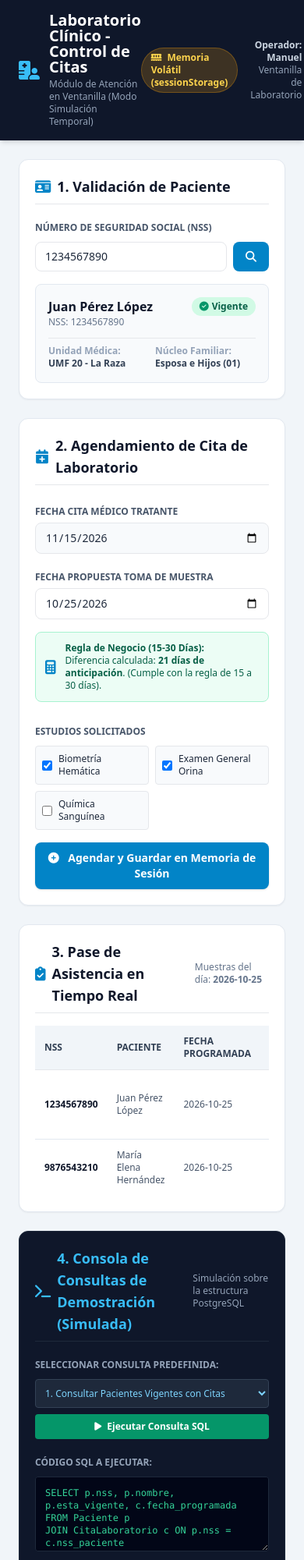
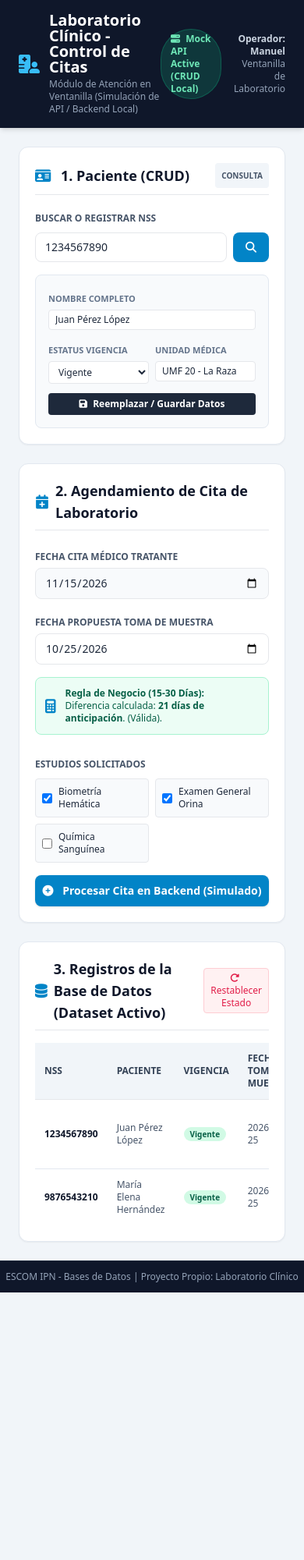
Before and after one commit to ZoulessAG/practica1-bd, a plain HTML site: page practica2/proyecto-propio/landing/index.html in a window 390 px wide. Shown: the top 2000 px of the page at 78% size. After the commit the page ends 1657 px from the top, so only its background shows below. Drawn offline with nearby package versions, Linux system fonts and the light colour scheme.

Commit message:
feat: landing page interactiva con sessionStorage y consola de consultas

```diff
--- a/practica2/proyecto-propio/landing/index.html
+++ b/practica2/proyecto-propio/landing/index.html
@@ -15,12 +15,12 @@
         <i class="fa-solid fa-hospital-user text-sky-400 text-2xl"></i>
         <div>
             <h1 class="text-xl font-bold leading-none">Laboratorio Clínico - Control de Citas</h1>
-            <p class="text-xs text-slate-400 mt-1">Módulo de Atención en Ventanilla (Modo Simulación Temporal)</p>
+            <p class="text-xs text-slate-400 mt-1">Módulo de Atención en Ventanilla (Simulación de API / Backend Local)</p>
         </div>
     </div>
     <div class="flex items-center space-x-4">
-            <span class="bg-amber-500/20 text-amber-300 text-xs font-semibold px-3 py-1 rounded-full border border-amber-500/30">
-                <i class="fa-solid fa-memory mr-1"></i> Memoria Volátil (sessionStorage)
+            <span class="bg-emerald-500/20 text-emerald-300 text-xs font-semibold px-3 py-1 rounded-full border border-emerald-500/30">
+                <i class="fa-solid fa-server mr-1"></i> Mock API Active (CRUD Local)
             </span>
         <div class="text-right text-xs text-slate-300">
             <p class="font-bold">Operador: Manuel</p>
@@ -32,14 +32,15 @@
 <!-- Main Workspace -->
 <main class="flex-1 max-w-7xl w-full mx-auto p-6 grid grid-cols-1 lg:grid-cols-3 gap-6">
 
-    <!-- Columna 1: Búsqueda y Validación por NSS -->
+    <!-- Columna 1: Búsqueda y Modificación de Datos de Paciente -->
     <section class="bg-white p-5 rounded-xl shadow-sm border border-slate-200 flex flex-col space-y-4">
-        <h2 class="text-lg font-bold text-slate-900 border-b pb-2 flex items-center">
-            <i class="fa-solid fa-id-card text-sky-600 mr-2"></i> 1. Validación de Paciente
+        <h2 class="text-lg font-bold text-slate-900 border-b pb-2 flex items-center justify-between">
+            <span><i class="fa-solid fa-id-card text-sky-600 mr-2"></i> 1. Paciente (CRUD)</span>
+            <span id="modeBadge" class="text-[10px] bg-slate-100 text-slate-600 px-2 py-0.5 rounded uppercase font-bold">Consulta</span>
         </h2>
 
         <div class="space-y-2">
-            <label class="text-xs font-bold text-slate-600 uppercase">Número de Seguridad Social (NSS)</label>
+            <label class="text-xs font-bold text-slate-600 uppercase">Buscar o Registrar NSS</label>
             <div class="flex space-x-2">
                 <input type="text" id="nssInput" value="1234567890" placeholder="Ingrese NSS..."
                        class="flex-1 px-3 py-2 border rounded-lg text-sm focus:ring-2 focus:ring-sky-500 outline-none">
@@ -49,27 +50,30 @@
             </div>
         </div>
 
-        <!-- Ficha del Paciente Desplegada -->
-        <div id="pacienteCard" class="bg-slate-50 p-4 rounded-lg border border-slate-200 space-y-3">
-            <div class="flex justify-between items-start">
-                <div>
-                    <h3 class="font-bold text-slate-900 text-base" id="pacNombre">Juan Pérez López</h3>
-                    <p class="text-xs text-slate-500" id="pacNSS">NSS: 1234567890</p>
+        <!-- Formulario de Modificación de Datos del Paciente -->
+        <div id="pacienteForm" class="bg-slate-50 p-4 rounded-lg border border-slate-200 space-y-3">
+            <div class="space-y-1">
+                <label class="text-[11px] font-bold text-slate-500 uppercase">Nombre Completo</label>
+                <input type="text" id="pacNombreInput" value="Juan Pérez López" class="w-full px-2 py-1 border rounded text-xs bg-white">
+            </div>
+
+            <div class="grid grid-cols-2 gap-2">
+                <div class="space-y-1">
+                    <label class="text-[11px] font-bold text-slate-500 uppercase">Estatus Vigencia</label>
+                    <select id="pacVigenciaInput" class="w-full px-2 py-1 border rounded text-xs bg-white">
+                        <option value="true" selected>Vigente</option>
+                        <option value="false">No Vigente</option>
+                    </select>
                 </div>
-                <span id="pacVigencia" class="bg-emerald-100 text-emerald-800 text-xs font-bold px-2.5 py-1 rounded-full flex items-center">
-                        <i class="fa-solid fa-circle-check mr-1 text-emerald-600"></i> Vigente
-                    </span>
-            </div>
-            <div class="grid grid-cols-2 gap-2 text-xs text-slate-600 pt-2 border-t">
-                <div>
-                    <span class="font-semibold block text-slate-400">Unidad Médica:</span>
-                    <span id="pacUnidad" class="font-bold text-slate-700">UMF 20 - La Raza</span>
-                </div>
-                <div>
-                    <span class="font-semibold block text-slate-400">Núcleo Familiar:</span>
-                    <span id="pacNucleo" class="font-bold text-slate-700">Esposa e Hijos (01)</span>
+                <div class="space-y-1">
+                    <label class="text-[11px] font-bold text-slate-500 uppercase">Unidad Médica</label>
+                    <input type="text" id="pacUnidadInput" value="UMF 20 - La Raza" class="w-full px-2 py-1 border rounded text-xs bg-white">
                 </div>
             </div>
+
+            <button onclick="guardarOActualizarPaciente()" class="w-full bg-slate-800 hover:bg-slate-900 text-white font-bold py-1.5 rounded text-xs transition mt-2">
+                <i class="fa-solid fa-floppy-disk mr-1"></i> Reemplazar / Guardar Datos
+            </button>
         </div>
     </section>
 
@@ -79,7 +83,7 @@
             <i class="fa-solid fa-calendar-plus text-sky-600 mr-2"></i> 2. Agendamiento de Cita de Laboratorio
         </h2>
 
-        <form id="citaForm" onsubmit="validarYAgendar(event)" class="space-y-4">
+        <form id="citaForm" onsubmit="agendarCitaBackendSimulado(event)" class="space-y-4">
             <div class="grid grid-cols-1 md:grid-cols-2 gap-4">
                 <div class="space-y-1">
                     <label class="text-xs font-bold text-slate-600 uppercase">Fecha Cita Médico Tratante</label>
@@ -94,7 +98,6 @@
                 </div>
             </div>
 
-            <!-- Alerta Dinámica de Regla -->
             <div id="alertaRegla" class="p-3 rounded-lg text-xs font-medium flex items-center bg-sky-50 text-sky-800 border border-sky-200">
                 <i class="fa-solid fa-calculator text-sky-600 text-lg mr-3"></i>
                 <div>
@@ -103,7 +106,6 @@
                 </div>
             </div>
 
-            <!-- Estudios -->
             <div class="space-y-2 pt-2">
                 <label class="text-xs font-bold text-slate-600 uppercase">Estudios Solicitados</label>
                 <div class="grid grid-cols-2 sm:grid-cols-3 gap-2 text-xs">
@@ -123,18 +125,20 @@
             </div>
 
             <button type="submit" id="btnAgendar" class="w-full bg-sky-600 hover:bg-sky-700 text-white font-bold py-2.5 rounded-lg text-sm transition shadow">
-                <i class="fa-solid fa-plus-circle mr-2"></i> Agendar y Guardar en Memoria de Sesión
+                <i class="fa-solid fa-plus-circle mr-2"></i> Procesar Cita en Backend (Simulado)
             </button>
         </form>
     </section>
 
-    <!-- Columna 3: Pase de Asistencia Diario -->
+    <!-- Columna 3: Pase de Asistencia y Gestión de Registros -->
     <section class="bg-white p-5 rounded-xl shadow-sm border border-slate-200 lg:col-span-3 space-y-4">
         <div class="flex justify-between items-center border-b pb-2">
             <h2 class="text-lg font-bold text-slate-900 flex items-center">
-                <i class="fa-solid fa-clipboard-check text-sky-600 mr-2"></i> 3. Pase de Asistencia en Tiempo Real
+                <i class="fa-solid fa-database text-sky-600 mr-2"></i> 3. Registros de la Base de Datos (Dataset Activo)
             </h2>
-            <span class="text-xs text-slate-500">Muestras del día: <strong>2026-10-25</strong></span>
+            <button onclick="reiniciarBackend()" class="text-xs bg-rose-50 text-rose-600 border border-rose-200 px-2 py-1 rounded hover:bg-rose-100">
+                <i class="fa-solid fa-rotate-right mr-1"></i> Restablecer Estado
+            </button>
         </div>
 
         <div class="overflow-x-auto">
@@ -143,102 +147,77 @@
                 <tr>
                     <th class="p-3">NSS</th>
                     <th class="p-3">Paciente</th>
-                    <th class="p-3">Fecha Programada</th>
-                    <th class="p-3">Cita Médico</th>
+                    <th class="p-3">Vigencia</th>
+                    <th class="p-3">Fecha Toma Muestra</th>
                     <th class="p-3">Estudios</th>
                     <th class="p-3 text-center">Asistencia</th>
+                    <th class="p-3 text-center">Acciones</th>
                 </tr>
                 </thead>
-                <tbody class="divide-y divide-slate-200" id="tablaAsistencia">
-                <!-- Filas dinámicas generadas desde sessionStorage -->
-                </tbody>
+                <tbody class="divide-y divide-slate-200" id="tablaAsistencia"></tbody>
             </table>
-        </div>
-    </section>
-
-    <!-- Columna 4: Consola de Consultas SQL Simulo-Interactivas -->
-    <section class="bg-slate-900 text-slate-200 p-5 rounded-xl shadow-sm border border-slate-800 lg:col-span-3 space-y-4">
-        <div class="flex justify-between items-center border-b border-slate-800 pb-2">
-            <h2 class="text-lg font-bold text-sky-400 flex items-center">
-                <i class="fa-solid fa-terminal mr-2"></i> 4. Consola de Consultas de Demostración (Simulada)
-            </h2>
-            <span class="text-xs text-slate-400">Simulación sobre la estructura PostgreSQL</span>
-        </div>
-
-        <div class="grid grid-cols-1 md:grid-cols-3 gap-4">
-            <div class="space-y-2">
-                <label class="text-xs font-bold text-slate-400 uppercase">Seleccionar Consulta Predefinida:</label>
-                <select id="selectConsulta" onchange="cargarConsulta()" class="w-full bg-slate-800 text-sky-300 border border-slate-700 p-2 rounded text-xs outline-none">
-                    <option value="1">1. Consultar Pacientes Vigentes con Citas</option>
-                    <option value="2">2. Validar Citas que Cumplen Regla (15-30 Días)</option>
-                    <option value="3">3. Reporte de Asistencia Diaria (Toma de Muestras)</option>
-                </select>
-                <button onclick="ejecutarConsulta()" class="w-full bg-emerald-600 hover:bg-emerald-700 text-white font-bold py-2 rounded text-xs transition">
-                    <i class="fa-solid fa-play mr-1"></i> Ejecutar Consulta SQL
-                </button>
-            </div>
-
-            <div class="md:col-span-2 space-y-2">
-                <label class="text-xs font-bold text-slate-400 uppercase">Código SQL a Ejecutar:</label>
-                <textarea id="sqlCode" readonly class="w-full h-24 bg-slate-950 text-emerald-400 font-mono p-3 rounded text-xs border border-slate-800 outline-none"></textarea>
-            </div>
-        </div>
-
-        <!-- Resultado de la Consulta -->
-        <div class="space-y-1">
-            <label class="text-xs font-bold text-slate-400 uppercase">Resultado de la Consulta (Dataset Resultante):</label>
-            <div id="sqlResult" class="bg-slate-950 p-3 rounded text-xs font-mono text-slate-300 overflow-x-auto border border-slate-800">
-                Haz clic en "Ejecutar Consulta SQL" para ver los datos procesados en tiempo real.
-            </div>
         </div>
     </section>
 
 </main>
 
+<!-- Footer -->
 <footer class="bg-slate-900 text-slate-400 text-center text-xs py-3 mt-auto border-t border-slate-800">
     ESCOM IPN - Bases de Datos | Proyecto Propio: Laboratorio Clínico
 </footer>
 
-<!-- Script de Estado Volátil (sessionStorage) -->
+<!-- Backend Service Simulado -->
 <script>
-    // Datos Iniciales por Defecto
-    const datosIniciales = [
-        { nss: "1234567890", nombre: "Juan Pérez López", fLab: "2026-10-25", fDoc: "2026-11-15", estudios: "Biometría Hemática, Examen Orina", asistio: true },
-        { nss: "9876543210", nombre: "María Elena Hernández", fLab: "2026-10-25", fDoc: "2026-11-18", estudios: "Química Sanguínea", asistio: false }
+    const DB_INITIAL = [
+        { nss: "1234567890", nombre: "Juan Pérez López", vigente: true, unidad: "UMF 20 - La Raza", fLab: "2026-10-25", fDoc: "2026-11-15", estudios: "Biometría Hemática, Examen Orina", asistio: true },
+        { nss: "9876543210", nombre: "María Elena Hernández", vigente: true, unidad: "UMF 10", fLab: "2026-10-25", fDoc: "2026-11-18", estudios: "Química Sanguínea", asistio: false }
     ];
 
-    // Cargar o Inicializar sessionStorage
-    function getCitas() {
-        const data = sessionStorage.getItem('citas_lab');
+    // Leer datos de sessionStorage
+    function dbRead() {
+        const data = sessionStorage.getItem('mock_db');
         if (!data) {
-            sessionStorage.setItem('citas_lab', JSON.stringify(datosIniciales));
-            return datosIniciales;
+            sessionStorage.setItem('mock_db', JSON.stringify(DB_INITIAL));
+            return DB_INITIAL;
         }
         return JSON.parse(data);
     }
 
-    function guardarCitas(citas) {
-        sessionStorage.setItem('citas_lab', JSON.stringify(citas));
+    // Escribir datos a sessionStorage
+    function dbWrite(data) {
+        sessionStorage.setItem('mock_db', JSON.stringify(data));
         renderTabla();
     }
 
     function renderTabla() {
-        const citas = getCitas();
+        const db = dbRead();
         const tbody = document.getElementById('tablaAsistencia');
         tbody.innerHTML = '';
 
-        citas.forEach((c, index) => {
+        db.forEach((item, index) => {
             const tr = document.createElement('tr');
             tr.className = "hover:bg-slate-50";
             tr.innerHTML = `
-                    <td class="p-3 font-bold text-slate-900">${c.nss}</td>
-                    <td class="p-3">${c.nombre}</td>
-                    <td class="p-3">${c.fLab}</td>
-                    <td class="p-3">${c.fDoc}</td>
-                    <td class="p-3">${c.estudios}</td>
+                    <td class="p-3 font-bold text-slate-900">${item.nss}</td>
+                    <td class="p-3">${item.nombre}</td>
+                    <td class="p-3">
+                        <span class="px-2 py-0.5 rounded-full text-[10px] font-bold ${item.vigente ? 'bg-emerald-100 text-emerald-800' : 'bg-rose-100 text-rose-800'}">
+                            ${item.vigente ? 'Vigente' : 'Inactivo'}
+                        </span>
+                    </td>
+                    <td class="p-3">${item.fLab}</td>
+                    <td class="p-3">${item.estudios}</td>
                     <td class="p-3 text-center">
-                        <button onclick="toggleAsistencia(${index})" class="${c.asistio ? 'bg-emerald-500 hover:bg-emerald-600' : 'bg-amber-500 hover:bg-amber-600'} text-white px-3 py-1 rounded text-[11px] font-bold transition">
-                            <i class="fa-solid ${c.asistio ? 'fa-check' : 'fa-clock'} mr-1"></i> ${c.asistio ? 'Confirmada' : 'Pendiente'}
+                        <button onclick="toggleAsistencia(${index})" class="${item.asistio ? 'bg-emerald-500 hover:bg-emerald-600' : 'bg-amber-500 hover:bg-amber-600'} text-white px-2.5 py-1 rounded text-[11px] font-bold transition">
+                            <i class="fa-solid ${item.asistio ? 'fa-check' : 'fa-clock'} mr-1"></i> ${item.asistio ? 'Confirmado' : 'Pendiente'}
+                        </button>
+                    </td>
+                    <td class="p-3 text-center space-x-1">
+                        <button onclick="cargarParaEditar(${index})" class="bg-sky-100 text-sky-700 p-1.5 rounded hover:bg-sky-200" title="Editar / Reemplazar">
+                            <i class="fa-solid fa-pen-to-square"></i>
+                        </button>
+                        <button onclick="eliminarRegistro(${index})" class="bg-rose-100 text-rose-700 p-1.5 rounded hover:bg-rose-200" title="Eliminar de BD">
+                            <i class="fa-solid fa-trash"></i>
                         </button>
                     </td>
                 `;
@@ -246,10 +225,92 @@
         });
     }
 
+    function buscarPaciente() {
+        const nss = document.getElementById('nssInput').value;
+        const db = dbRead();
+        const p = db.find(x => x.nss === nss);
+
+        if (p) {
+            document.getElementById('pacNombreInput').value = p.nombre;
+            document.getElementById('pacVigenciaInput').value = p.vigente.toString();
+            document.getElementById('pacUnidadInput').value = p.unidad;
+        } else {
+            document.getElementById('pacNombreInput').value = "Nuevo Paciente (" + nss + ")";
+            document.getElementById('pacVigenciaInput').value = "true";
+            document.getElementById('pacUnidadInput').value = "UMF Asignada";
+        }
+    }
+
+    function guardarOActualizarPaciente() {
+        const nss = document.getElementById('nssInput').value;
+        const nombre = document.getElementById('pacNombreInput').value;
+        const vigente = document.getElementById('pacVigenciaInput').value === "true";
+        const unidad = document.getElementById('pacUnidadInput').value;
+
+        let db = dbRead();
+        const index = db.findIndex(x => x.nss === nss);
+
+        if (index !== -1) {
+            // Reemplazar / Actualizar datos
+            db[index].nombre = nombre;
+            db[index].vigente = vigente;
+            db[index].unidad = unidad;
+        } else {
+            // Insertar nuevo paciente
+            db.push({ nss, nombre, vigente, unidad, fLab: "2026-10-25", fDoc: "2026-11-15", estudios: "Estudios Generales", asistio: false });
+        }
+
+        dbWrite(db);
+        alert("¡Datos del paciente guardados/reemplazados correctamente en el backend simulado!");
+    }
+
+    function agendarCitaBackendSimulado(e) {
+        e.preventDefault();
+        const nss = document.getElementById('nssInput').value;
+        const nombre = document.getElementById('pacNombreInput').value;
+        const fLab = document.getElementById('fechaLab').value;
+        const fDoc = document.getElementById('fechaDoctor').value;
+        const estudios = Array.from(document.querySelectorAll('.estudio-check:checked')).map(c => c.value).join(', ');
+
+        let db = dbRead();
+        const index = db.findIndex(x => x.nss === nss);
+
+        if (index !== -1) {
+            db[index].fLab = fLab;
+            db[index].fDoc = fDoc;
+            db[index].estudios = estudios || "Análisis Generales";
+        } else {
+            db.push({ nss, nombre, vigente: true, unidad: "UMF General", fLab, fDoc, estudios, asistio: false });
+        }
+
+        dbWrite(db);
+        alert("¡Cita procesada con éxito!");
+    }
+
+    function cargarParaEditar(index) {
+        const db = dbRead();
+        const p = db[index];
+        document.getElementById('nssInput').value = p.nss;
+        document.getElementById('pacNombreInput').value = p.nombre;
+        document.getElementById('pacVigenciaInput').value = p.vigente.toString();
+        document.getElementById('pacUnidadInput').value = p.unidad;
+        document.getElementById('fechaLab').value = p.fLab;
+        document.getElementById('fechaDoctor').value = p.fDoc;
+        evaluarReglaNegocio();
+    }
+
+    function eliminarRegistro(index) {
+        if (confirm("¿Seguro que deseas eliminar este registro de la base de datos?")) {
+            let db = dbRead();
+            db.splice(index, 1);
+            dbWrite(db);
+        }
+    }
+
     function toggleAsistencia(index) {
-        const citas = getCitas();
-        citas[index].asistio = !citas[index].asistio;
-        guardarCitas(citas);
+        let db = dbRead();
+        db[index].asistio = !db[index].asistio;
+        dbWrite(db);
     }
 
     function evaluarReglaNegocio() {
@@ -261,101 +322,29 @@
 
         if (isNaN(fDoctor) || isNaN(fLab)) return;
 
-        const diffTime = fDoctor - fLab;
-        const diffDays = Math.ceil(diffTime / (1000 * 60 * 60 * 24));
+        const diffDays = Math.ceil((fDoctor - fLab) / (1000 * 60 * 60 * 24));
 
         if (diffDays >= 15 && diffDays <= 30) {
             alerta.className = "p-3 rounded-lg text-xs font-medium flex items-center bg-emerald-50 text-emerald-800 border border-emerald-200";
-            detalle.innerHTML = `Diferencia calculada: <strong>${diffDays} días de anticipación</strong>. (Cumple con la regla de 15 a 30 días).`;
+            detalle.innerHTML = `Diferencia calculada: <strong>${diffDays} días de anticipación</strong>. (Válida).`;
             btn.disabled = false;
             btn.className = "w-full bg-sky-600 hover:bg-sky-700 text-white font-bold py-2.5 rounded-lg text-sm transition shadow cursor-pointer";
         } else {
             alerta.className = "p-3 rounded-lg text-xs font-medium flex items-center bg-rose-50 text-rose-800 border border-rose-200";
-            detalle.innerHTML = `Diferencia calculada: <strong>${diffDays} días</strong>. <span class="font-bold text-rose-600">¡Violación de regla!</span> Debe ser entre 15 y 30 días antes del doctor.`;
+            detalle.innerHTML = `Diferencia calculada: <strong>${diffDays} días</strong>. <span class="font-bold text-rose-600">¡Violación de regla!</span> Rango permitido: 15-30 días.`;
             btn.disabled = true;
             btn.className = "w-full bg-slate-300 text-slate-500 font-bold py-2.5 rounded-lg text-sm transition cursor-not-allowed";
         }
     }
 
-    function buscarPaciente() {
-        const nss = document.getElementById('nssInput').value;
-        if (nss === "1234567890") {
-            document.getElementById('pacNombre').innerText = "Juan Pérez López";
-            document.getElementById('pacNSS').innerText = "NSS: " + nss;
-            document.getElementById('pacVigencia').className = "bg-emerald-100 text-emerald-800 text-xs font-bold px-2.5 py-1 rounded-full flex items-center";
-            document.getElementById('pacVigencia').innerHTML = '<i class="fa-solid fa-circle-check mr-1 text-emerald-600"></i> Vigente';
-        } else {
-            document.getElementById('pacNombre').innerText = "Paciente Demo (" + nss + ")";
-            document.getElementById('pacNSS').innerText = "NSS: " + nss;
-            document.getElementById('pacVigencia').className = "bg-emerald-100 text-emerald-800 text-xs font-bold px-2.5 py-1 rounded-full flex items-center";
-            document.getElementById('pacVigencia').innerHTML = '<i class="fa-solid fa-circle-check mr-1 text-emerald-600"></i> Vigente';
-        }
-    }
-
-    function validarYAgendar(e) {
-        e.preventDefault();
-        const nss = document.getElementById('nssInput').value;
-        const nombre = document.getElementById('pacNombre').innerText;
-        const fLab = document.getElementById('fechaLab').value;
-        const fDoc = document.getElementById('fechaDoctor').value;
-
-        const selectedEstudios = Array.from(document.querySelectorAll('.estudio-check:checked'))
-            .map(cb => cb.value).join(', ');
-
-        const citas = getCitas();
-        citas.push({ nss, nombre, fLab, fDoc, estudios: selectedEstudios || "Estudios Generales", asistio: false });
-        guardarCitas(citas);
-
-        alert("¡Cita registrada en el caché de la sesión!");
-    }
-
-    // Consultas SQL Simuladas
-    const consultasSQL = {
-        "1": {
-            sql: `SELECT p.nss, p.nombre, p.esta_vigente, c.fecha_programada \nFROM Paciente p \nJOIN CitaLaboratorio c ON p.nss = c.nss_paciente \nWHERE p.esta_vigente = TRUE;`,
-            fn: () => getCitas().map(c => ({ NSS: c.nss, Paciente: c.nombre, Vigente: "TRUE", CitaProgramada: c.fLab }))
-        },
-        "2": {
-            sql: `SELECT c.id_cita, p.nombre, \n       (o.fecha_cita_doctor - CAST(c.fecha_programada AS DATE)) AS dias_anticipacion \nFROM CitaLaboratorio c \nJOIN OrdenMedica o ON c.id_orden = o.id_orden \nJOIN Paciente p ON p.nss = c.nss_paciente;`,
-            fn: () => getCitas().map(c => {
-                const diff = Math.ceil((new Date(c.fDoc) - new Date(c.fLab)) / (1000 * 60 * 60 * 24));
-                return { Paciente: c.nombre, FechaLab: c.fLab, FechaDoctor: c.fDoc, DiasAnticipacion: diff, ReglaCumplida: (diff >= 15 && diff <= 30) ? "CUMPLIDA" : "VIOLADA" };
-            })
-        },
-        "3": {
-            sql: `SELECT p.nss, p.nombre, c.asistio \nFROM CitaLaboratorio c \nJOIN Paciente p ON p.nss = c.nss_paciente \nWHERE c.fecha_programada = '2026-10-25';`,
-            fn: () => getCitas().map(c => ({ NSS: c.nss, Paciente: c.nombre, AsistenciaConfirmada: c.asistio ? "SI" : "NO" }))
-        }
-    };
-
-    function cargarConsulta() {
-        const op = document.getElementById('selectConsulta').value;
-        document.getElementById('sqlCode').value = consultasSQL[op].sql;
-    }
-
-    function ejecutarConsulta() {
-        const op = document.getElementById('selectConsulta').value;
-        const res = consultasSQL[op].fn();
-
-        let html = `<table class="w-full text-left border-collapse"><tr class="border-b border-slate-700 text-sky-400">`;
-        const keys = Object.keys(res[0]);
-        keys.forEach(k => html += `<th class="p-1">${k}</th>`);
-        html += `</tr>`;
-
-        res.forEach(row => {
-            html += `<tr class="border-b border-slate-800">`;
-            keys.forEach(k => html += `<td class="p-1 text-slate-300">${row[k]}</td>`);
-            html += `</tr>`;
-        });
-        html += `</table>`;
-
-        document.getElementById('sqlResult').innerHTML = html;
+    function reiniciarBackend() {
+        sessionStorage.removeItem('mock_db');
+        renderTabla();
     }
 
     // Inicialización
     renderTabla();
     evaluarReglaNegocio();
-    cargarConsulta();
 </script>
 </body>
 </html>
```
